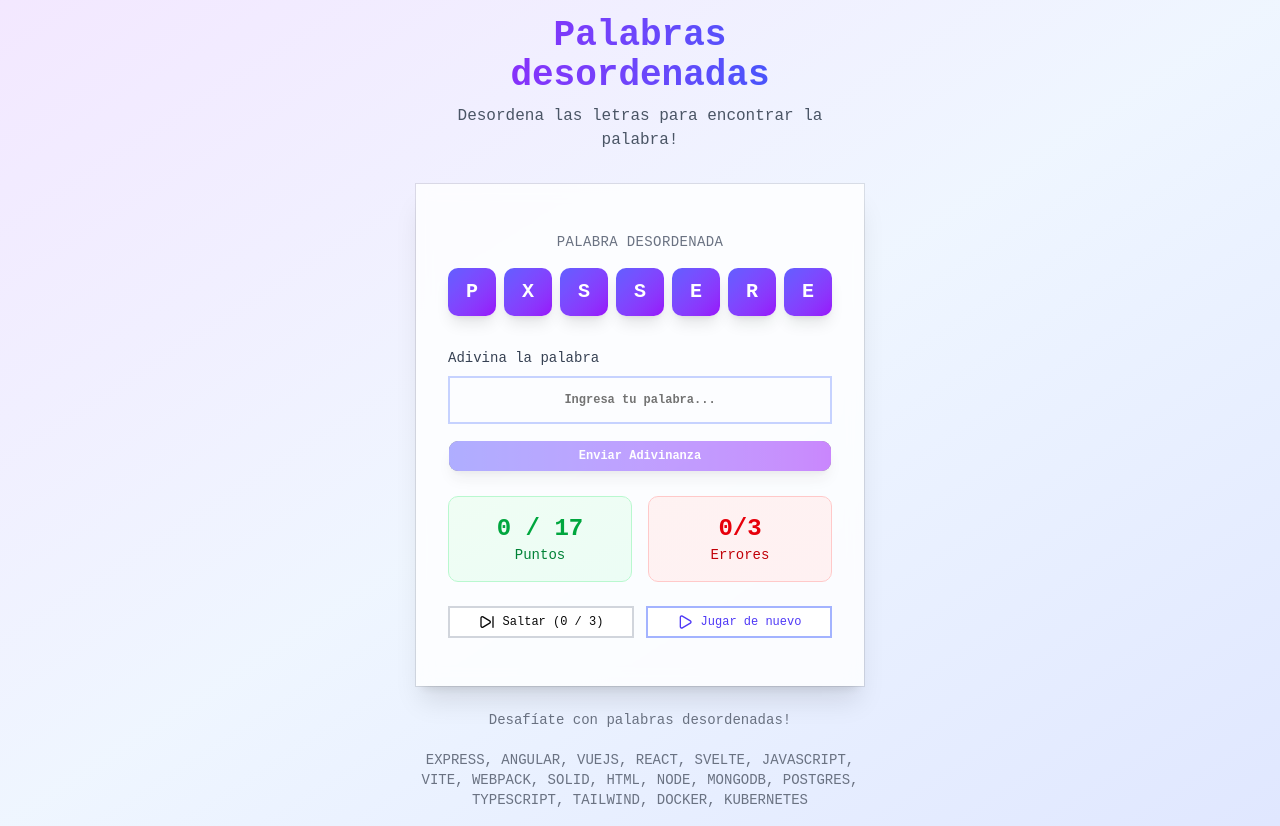
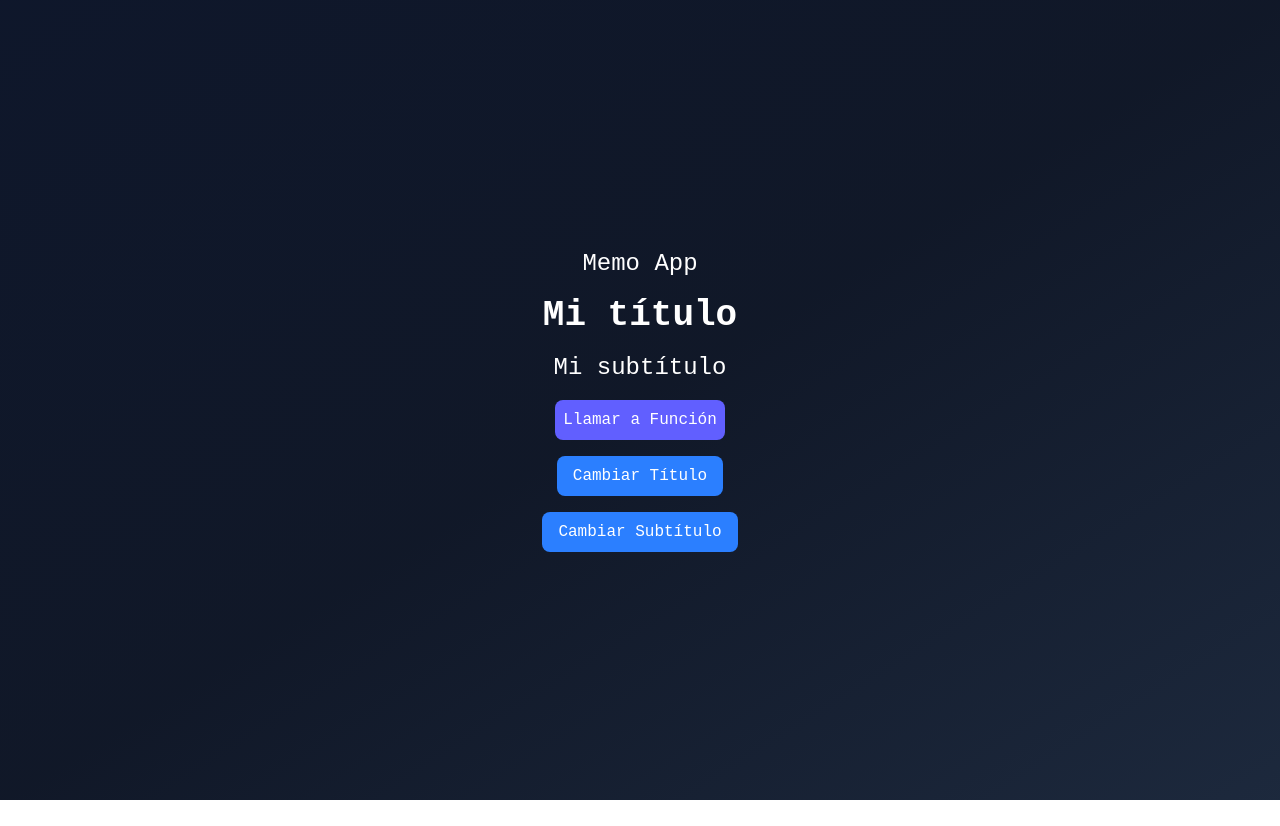
Before and after one commit to CarlosRamosDeveloper/03-hooks-app, a React (Vite) app: page / in a window 1280 px wide. After the commit the page ends 800 px from the top, so only its background shows below. Built offline with nearby package versions, Linux system fonts and the light colour scheme.

Commit message:
added MemoHook

```diff
--- /dev/null
+++ b/src/06-memos/MemoHook.tsx
@@ -0,0 +1,29 @@
+import { useState } from 'react';
+import { MySubtitle, MyTitle } from './ui';
+
+const titleInitialValue = 'Mi título';
+const subtitleInitialValue = 'Mi subtítulo';
+
+export const MemoHook = () => {
+  const [title, setTitle] = useState(titleInitialValue);
+  const [subtitle, setSubtitle] = useState(subtitleInitialValue);
+
+  return (
+    <div className="bg-gradient flex flex-col gap-4">
+      <h1 className="text-2xl font-thin text-white">Memo App</h1>
+
+      <MyTitle title={title} />
+      <MySubtitle subtitle={subtitle} />
+
+      <button className="bg-blue-500 text-white px-4 py-2 rounded-md cursor-pointer">
+        {' '}
+        Cambiar Título{' '}
+      </button>
+
+      <button className="bg-blue-500 text-white px-4 py-2 rounded-md cursor-pointer">
+        {' '}
+        Cambiar Subtítulo
+      </button>
+    </div>
+  );
+};
--- /dev/null
+++ b/src/06-memos/ui/MySubtitle.tsx
@@ -0,0 +1,17 @@
+interface Props {
+  subtitle: string;
+}
+
+export const MySubtitle = ({ subtitle }: Props) => {
+  console.log('Subtitle re-render');
+
+  return (
+    <>
+      <h6 className="text-2xl font-thin">{subtitle}</h6>
+
+      <button className="bg-indigo-500 text-white px-2 py-2 rounded-md cursor-pointer">
+        Llamar a Función
+      </button>
+    </>
+  );
+};
--- /dev/null
+++ b/src/06-memos/ui/MyTitle.tsx
@@ -0,0 +1,9 @@
+interface Props {
+  title: string;
+}
+
+export const MyTitle = ({ title }: Props) => {
+  console.log('MyTitle re-render');
+
+  return <h1 className="text-4xl font-bold">{title}</h1>;
+};
--- /dev/null
+++ b/src/06-memos/ui/index.ts
@@ -0,0 +1,2 @@
+export { MySubtitle } from './MySubtitle';
+export { MyTitle } from './MyTitle';
--- a/src/main.tsx
+++ b/src/main.tsx
@@ -1,12 +1,12 @@
 import { StrictMode } from 'react';
 import { createRoot } from 'react-dom/client';
 
-import { ScrambleWords } from './05-useReducer/ScrambleWords';
+import { MemoHook } from './06-memos/MemoHook';
 
 import './index.css';
 
 createRoot(document.getElementById('root')!).render(
   <StrictMode>
-    <ScrambleWords />
+    <MemoHook />
   </StrictMode>,
 );
```
